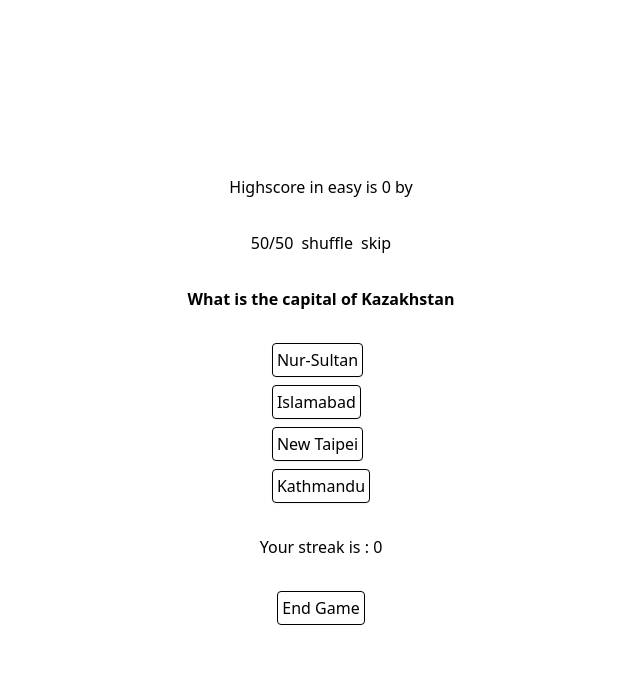
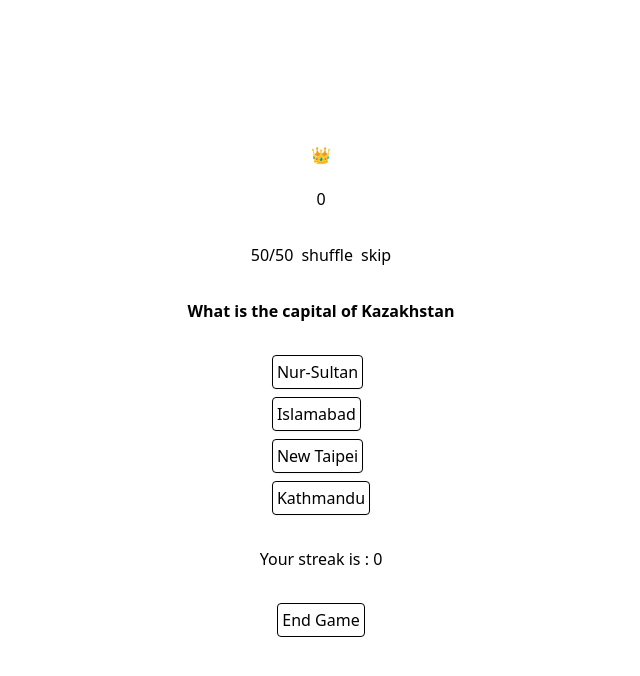
Before and after one commit to hugorince/How-Many-Capitals-Next, a Next.js app: page /quiz in a window 1280 px wide. Shown: the top 676 px of the page, without its empty margins (319-959 px from the left). Built offline with nearby package versions, Linux system fonts and the light colour scheme.

Commit message:
highscorer of each level display

```diff
--- a/pages/components/highscores/HighscoreQuizDisplay.tsx
+++ b/pages/components/highscores/HighscoreQuizDisplay.tsx
@@ -7,19 +7,22 @@ const HighscoreQuizDisplay = () => {
   return (
     <>
       {difficulty === "easy" ? (
-        <div>
-          Highscore in {difficulty} is {highscores.easy.score} by{" "}
-          {highscores.easy.name}
+        <div className="flex flex-col items-center">
+          <p className="absolute">{highscores.easy.name}</p>
+          <span className="relative bottom-5">👑</span>
+          <p>{highscores.easy.score}</p>
         </div>
       ) : difficulty === "medium" ? (
-        <div>
-          Highscore in {difficulty} is {highscores.medium.score} by{" "}
-          {highscores.medium.name}
+        <div className="flex flex-col items-center">
+          <p className="absolute">{highscores.medium.name}</p>
+          <span className="relative bottom-5">👑</span>
+          <p>{highscores.medium.score}</p>
         </div>
       ) : (
-        <div>
-          Highscore in {difficulty} is {highscores.hard.score} by{" "}
-          {highscores.hard.name}
+        <div className="flex flex-col items-center">
+          <p className="absolute">{highscores.hard.name}</p>
+          <span className="relative bottom-5">👑</span>
+          <p>{highscores.hard.score}</p>
         </div>
       )}
     </>
```
